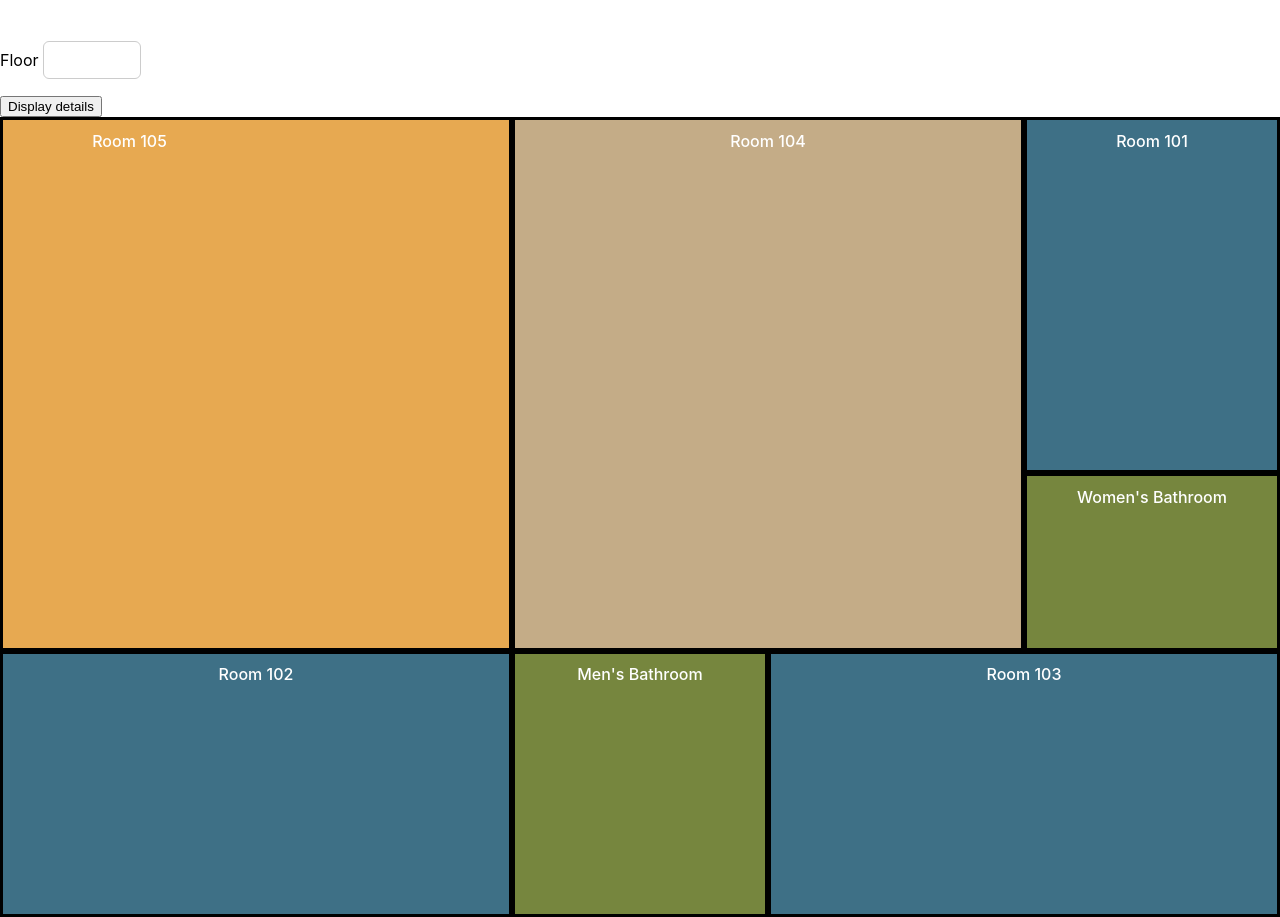
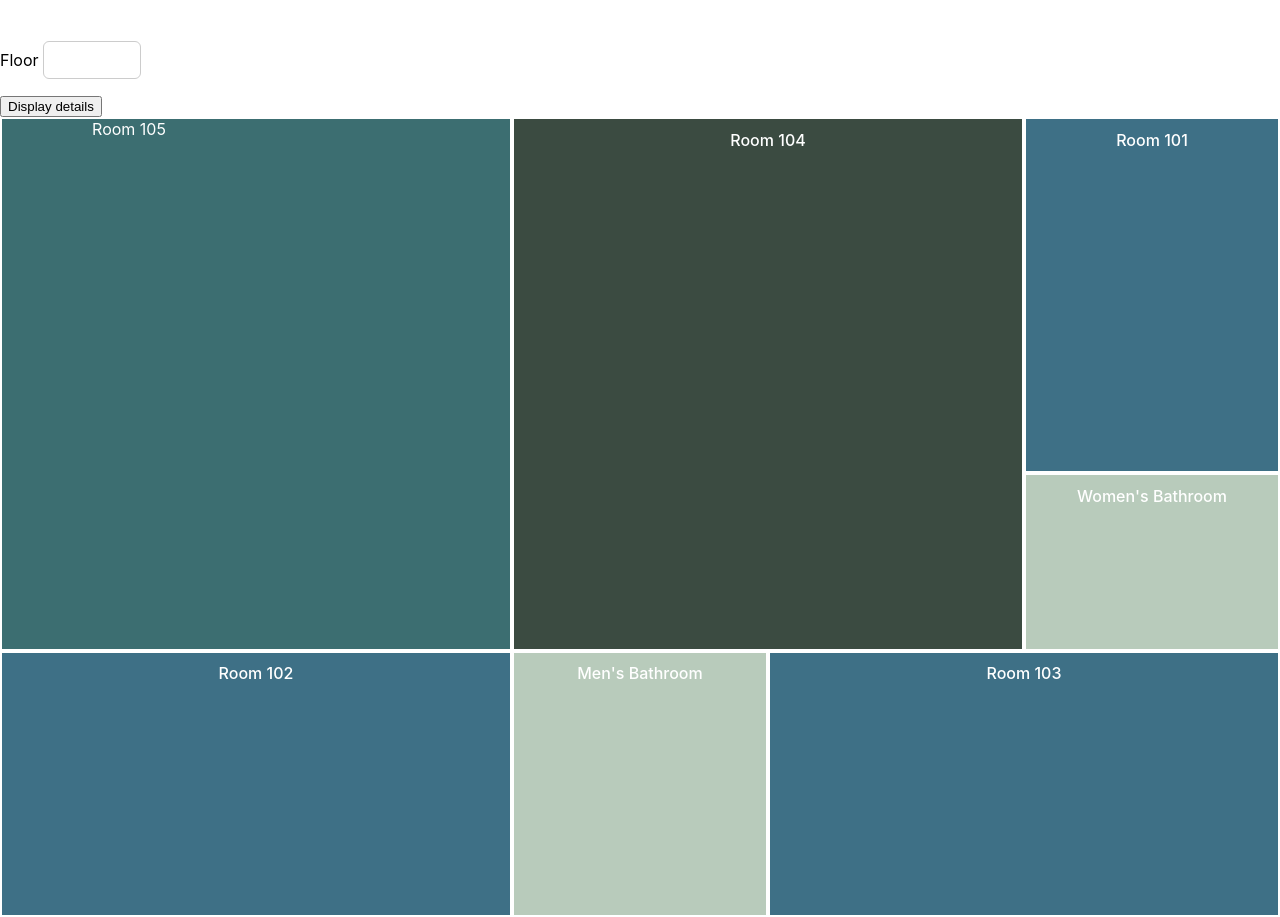
Before and after one commit to VarunSH-15-11-2001/Company-Software, a React (Create React App) app in the folder conf-book/: page / in a window 1280 px wide. Built offline with nearby package versions, Linux system fonts and the light colour scheme.

Commit message:
version2.2
styling without final addition

```diff
--- a/conf-book/src/FloorPlan/105.jsx
+++ b/conf-book/src/FloorPlan/105.jsx
@@ -3,7 +3,7 @@ import React from "react";
 function Room105(props) {
   return (
     <div id="Room105">
-      <h1>Room 105</h1>
+      Room 105
     </div>
   );
 }
--- a/conf-book/src/FloorPlan/FloorPlan.jsx
+++ b/conf-book/src/FloorPlan/FloorPlan.jsx
@@ -11,7 +11,7 @@ function FloorPlan(props) {
         <Room101 className="Room101" bedNum={101} />
         <Bath className="bath" gender="Women's" />
         <Room104 />
-        <Room105 />
+        <Room105 ></Room105>
       </div>
       <div id="row-2">
         <Room101 className="Room101" bedNum={102} />
--- a/conf-book/src/FloorPlan/styles.css
+++ b/conf-book/src/FloorPlan/styles.css
@@ -31,29 +31,36 @@ h1 {
 }
 
 .Room101 {
-  border: solid;
+  border: solid 2px;
+  color: white;
+  text-align: center;
+  border-collapse: collapse;
   background-color: #3e7086;
 }
 .Room101:hover {
-  background-color: #09a009;
+  background-color: #b4e2c0;
 }
 .bath {
-  border: solid;
-  background-color: #76863e;
-}
-.bath:hover {
-  background-color: #09a009;
+  border: solid 2px;
+  color: white;
+  text-align: center;
+  background-color: #b8cbbb;
 }
 
+
 #bath-Full {
-  border: solid;
+  border: solid 2px;
+  color: white;
+  text-align: center;
   grid-column: 1;
   grid-row: 2;
 }
 
 #Room104 {
-  border: solid;
-  background-color: #c4ac87;
+  border: solid 2px;
+  color: white;
+  text-align: center;
+  background-color: #3b4b41;
   grid-column: 2;
   grid-row: 1 / 3;
 }
@@ -61,13 +68,16 @@ h1 {
   background-color: #09a009;
 }
 #Room105 {
-  border: solid;
-  background-color: #e7a951;
+  border: solid 2px;
+  color: white;
+  text-align: center;
+  background-color: #3c6e71;
   display: grid;
   grid-template-columns: 1fr 1fr;
   grid-template-rows: 1fr 5fr;
   grid-row: 1 / 3;
 }
 #Room105:hover {
-  background-color: #09a009;
+  background-color: #ffcccb;
+  color: black;
 }
```
